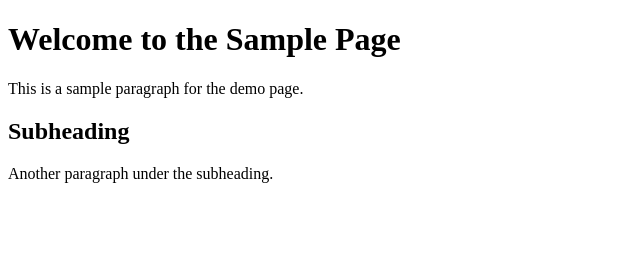
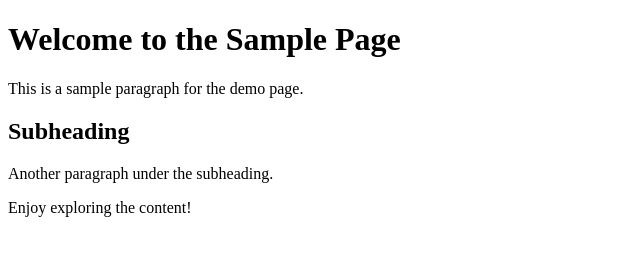
Before and after one commit to yadavanshi-sneha/delta-demo, a plain HTML site: page index.html in a window 1280 px wide. Shown: the whole page, without its empty margins (0-640 px from the left). Drawn offline with Linux system fonts and the light colour scheme.

Commit message:
fix files

```diff
--- a/index.html
+++ b/index.html
@@ -10,5 +10,6 @@
         <p> This is a sample paragraph for the demo page.</p>
         <h2> Subheading</h2>
         <p> Another paragraph under the subheading.</p>
+        <p> Enjoy exploring the content!</p>
 </body>
 </html>
```
